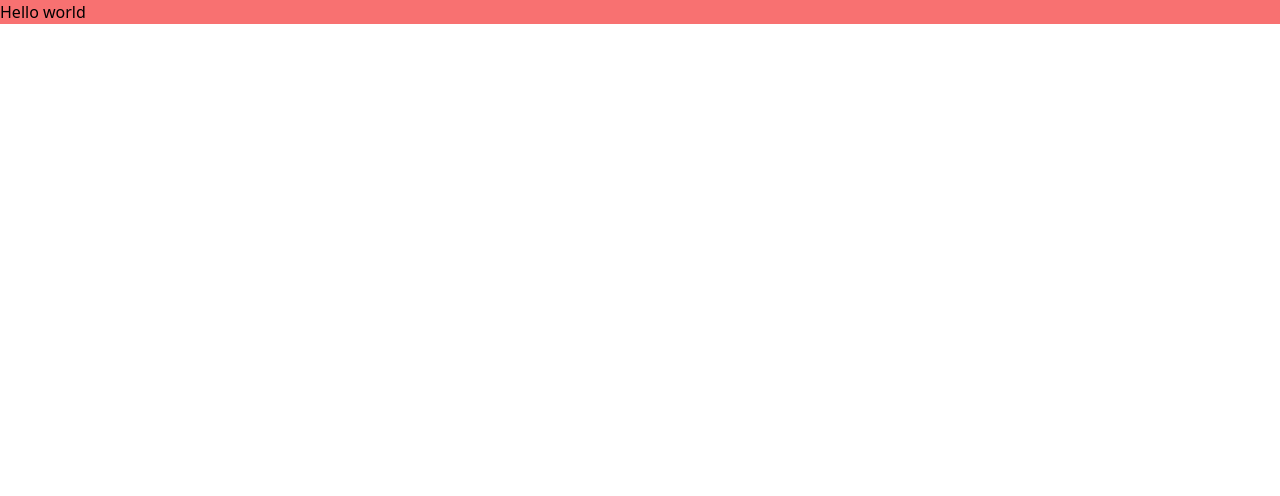
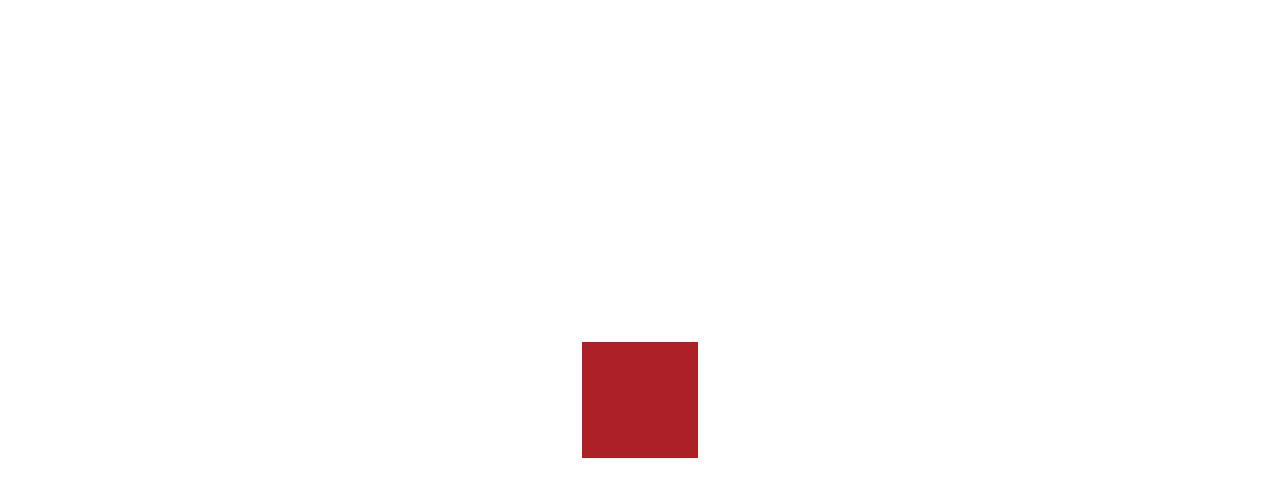
Before and after one commit to Critteros/MC-Clone, a React (Vite) app: page / in a window 1280 px wide. Shown: the top 496 px of the page. Built offline with nearby package versions, Linux system fonts and the light colour scheme.

Commit message:
Basic renderer component

```diff
--- a/src/App.tsx
+++ b/src/App.tsx
@@ -1,8 +1,13 @@
+import { Canvas } from '@react-three/fiber';
+import { Renderer } from './Renderer';
+
 function App() {
   return (
-    <>
-      <p className="bg-red-400">Hello world</p>
-    </>
+    <main className="w-screen h-screen">
+      <Canvas>
+        <Renderer />
+      </Canvas>
+    </main>
   );
 }
 
--- /dev/null
+++ b/src/Renderer.tsx
@@ -0,0 +1,12 @@
+export function Renderer() {
+  return (
+    <>
+      <ambientLight intensity={0.1} />
+      <directionalLight color="red" position={[0, 0, 5]} />
+      <mesh>
+        <boxGeometry />
+        <meshStandardMaterial />
+      </mesh>
+    </>
+  );
+}
```
